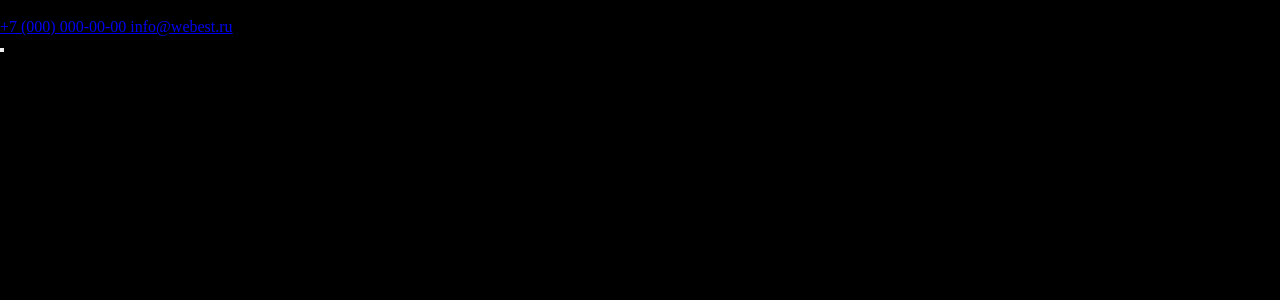
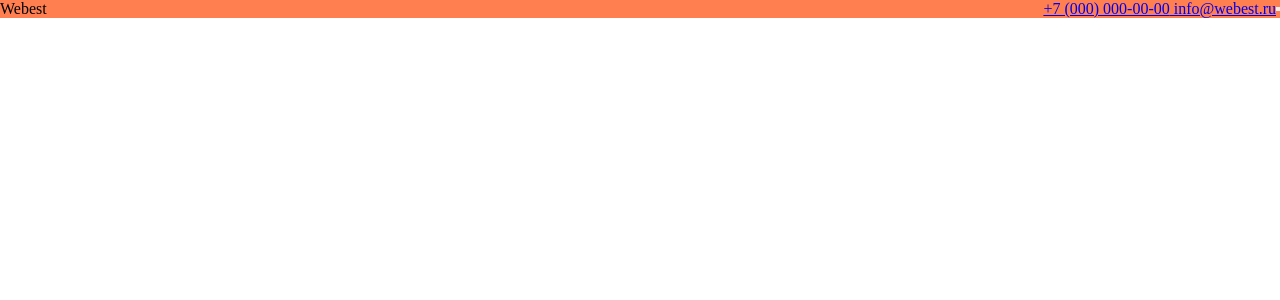
Before and after one commit to ChillSquad/webest-project, a Vue app: page / in a window 1280 px wide. Shown: the top 300 px of the page. Built offline with nearby package versions, Linux system fonts and the light colour scheme.

Commit message:
add styles-init

```diff
--- a/src/assets/scss/app.scss
+++ b/src/assets/scss/app.scss
@@ -4,6 +4,10 @@
   box-sizing: border-box;
 }
 
-body {
-  background: #000;
+@import "./components/header";
+
+.container {
+  max-width: 1440px;
+  width: 100%;
+  margin: 0 auto;
 }
--- /dev/null
+++ b/src/assets/scss/components/_header.scss
@@ -0,0 +1,12 @@
+.header {
+  background-color: coral;
+
+  &__inner {
+    display: flex;
+    align-items: center;
+  }
+
+  &__contacts {
+    margin-left: auto;
+  }
+}
```
